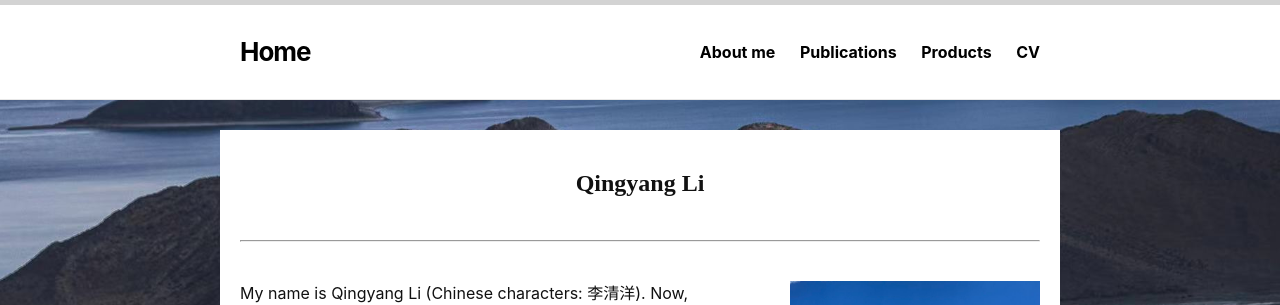
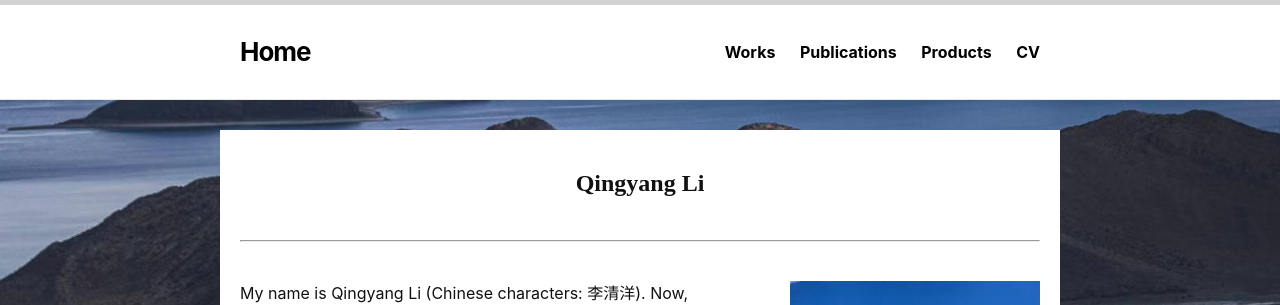
Before and after one commit to LiQingy/LiQingy.github.io, a Jekyll site: the page built from index.markdown, in a window 1280 px wide. Shown: the top 305 px of the page. Built offline with Jekyll 4.4.1, drawn with Linux system fonts in a browser that asks for light colours.

Commit message:
Update home.html

```diff
--- a/_layouts/home.html
+++ b/_layouts/home.html
@@ -79,7 +79,7 @@
         </label>
 
         <div class="trigger">
-          <a class="page-link" href="/about/"><font color=#000000><b>About me</b></font></a>
+          <a class="page-link" href="/about/"><font color=#000000><b>Works</b></font></a>
           <a class="page-link" href="/Publications/"><font color=#000000><b>Publications</b></font></a>
           <a class="page-link" href="/Products/"><font color=#000000><b>Products</b></font></a>
           <a class="page-link" href="/CV/"><font color=#000000><b>CV</b></font></a></div>
```
